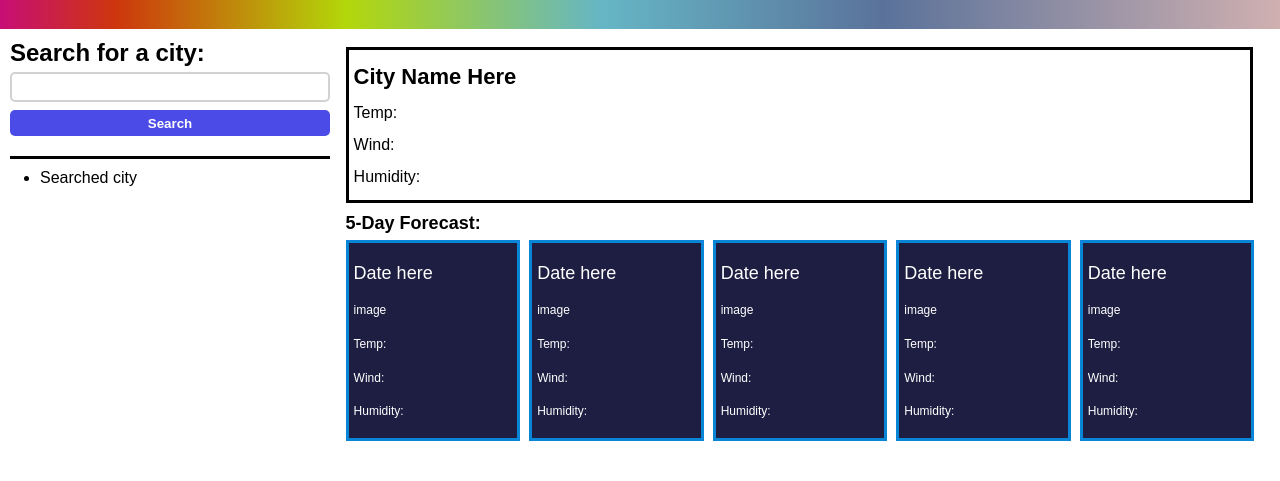
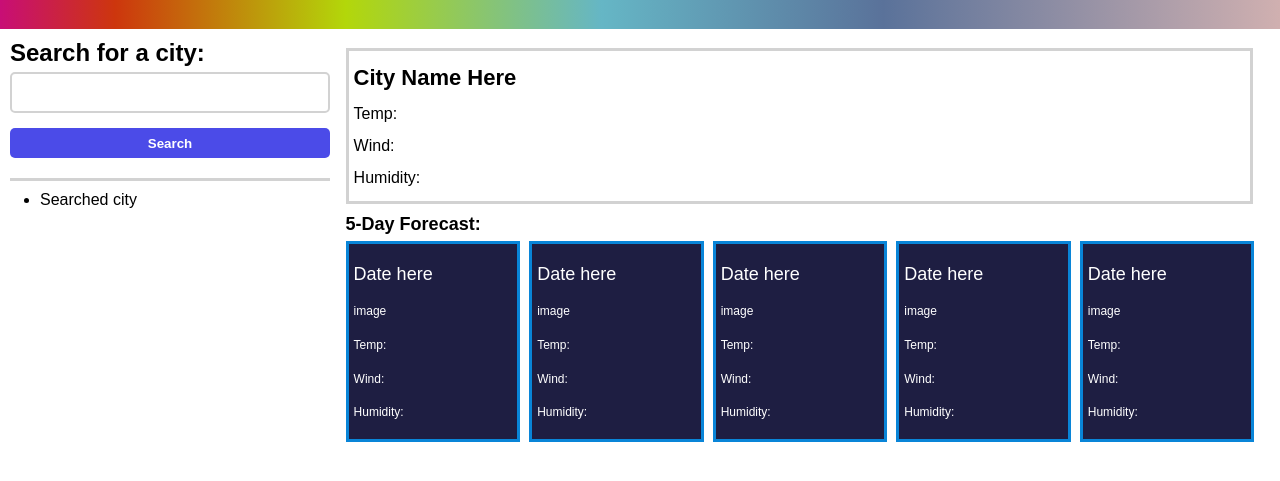
Before and after one commit to tbgolfer86/Module6-Challenge-Weather-Dashboard, a plain HTML site: page index.html in a window 1280 px wide. Shown: the part 71-552 px from the top of the page. Drawn offline with Linux system fonts and the light colour scheme; no server answers.

Commit message:
formatted search box

```diff
--- a/style.css
+++ b/style.css
@@ -39,7 +39,7 @@ body {
     margin-bottom: 10px;
     padding-bottom: 20px;
     border-bottom-style: solid;
-    border-color: black;
+    border-color: rgb(210, 210, 210);
 }
 
 .search-box label {
@@ -49,16 +49,16 @@ body {
 }
 
 #city {
-    height: 24px;
-    margin-bottom: 8px;
+    height: 35px;
+    margin-bottom: 15px;
     border-radius: 5px;
     border-style: solid;
     border-color: rgb(210, 210, 210);
-    font-size: 18px;
+    font-size: 22px;
 }
 
 .button {
-    height: 26px;
+    height: 30px;
     background-color: rgb(75, 75, 232);
     border-style: none;
     color: white;
@@ -75,11 +75,11 @@ body {
     flex-direction: column;
     justify-content: space-evenly;
     border-style: solid;
-    border-color: black;
+    border-color: rgb(210, 210, 210);
     width: 70%;
     height: 150px;
     margin-left: 27%;
-    margin-top: -140px;
+    margin-top: -161px;
     margin-bottom: 10px;
     padding-left: 5px;
 }
```
